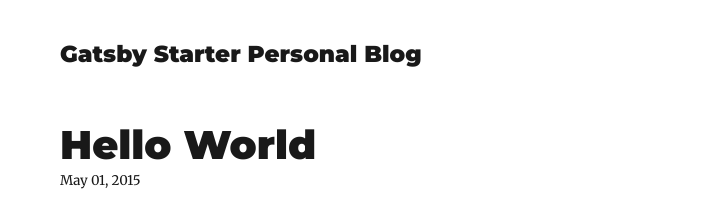
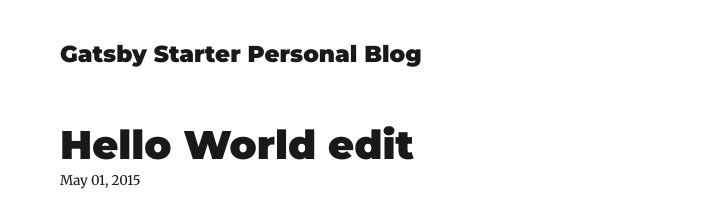
Before and after one commit to johawa/gatsby-blog, a Gatsby site: page /blog/hello-world/ in a window 1280 px wide. Shown: the top 217 px of the page, without its empty margins (265-986 px from the left). Built offline with nearby package versions, Linux system fonts and the light colour scheme; Gatsby itself is replaced by a stand-in of ours; some packages are replaced by stand-ins of ours.

Commit message:
Update index.md

```diff
--- a/content/blog/hello-world/index.md
+++ b/content/blog/hello-world/index.md
@@ -1,5 +1,5 @@
 ---
-title: Hello World
+title: Hello World edit
 date: "2015-05-01T22:12:03.284Z"
 ---
 
```
